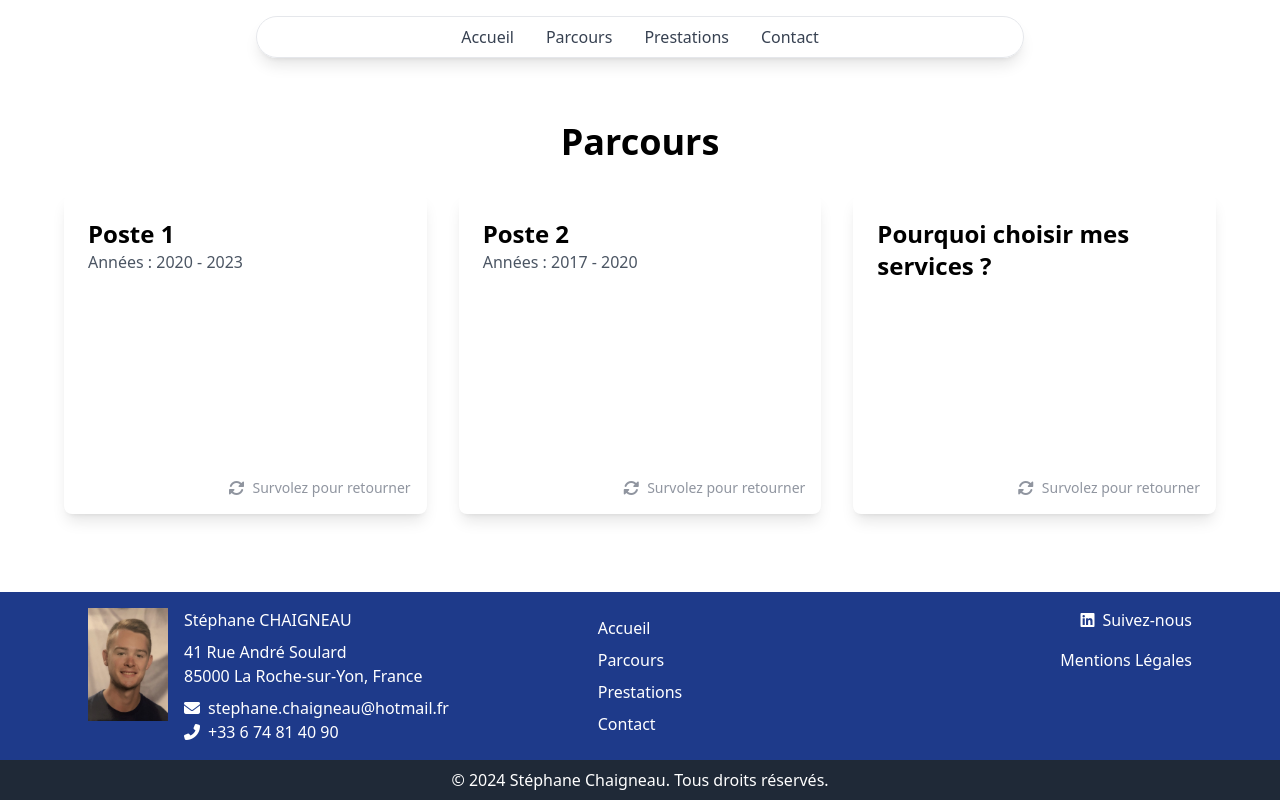
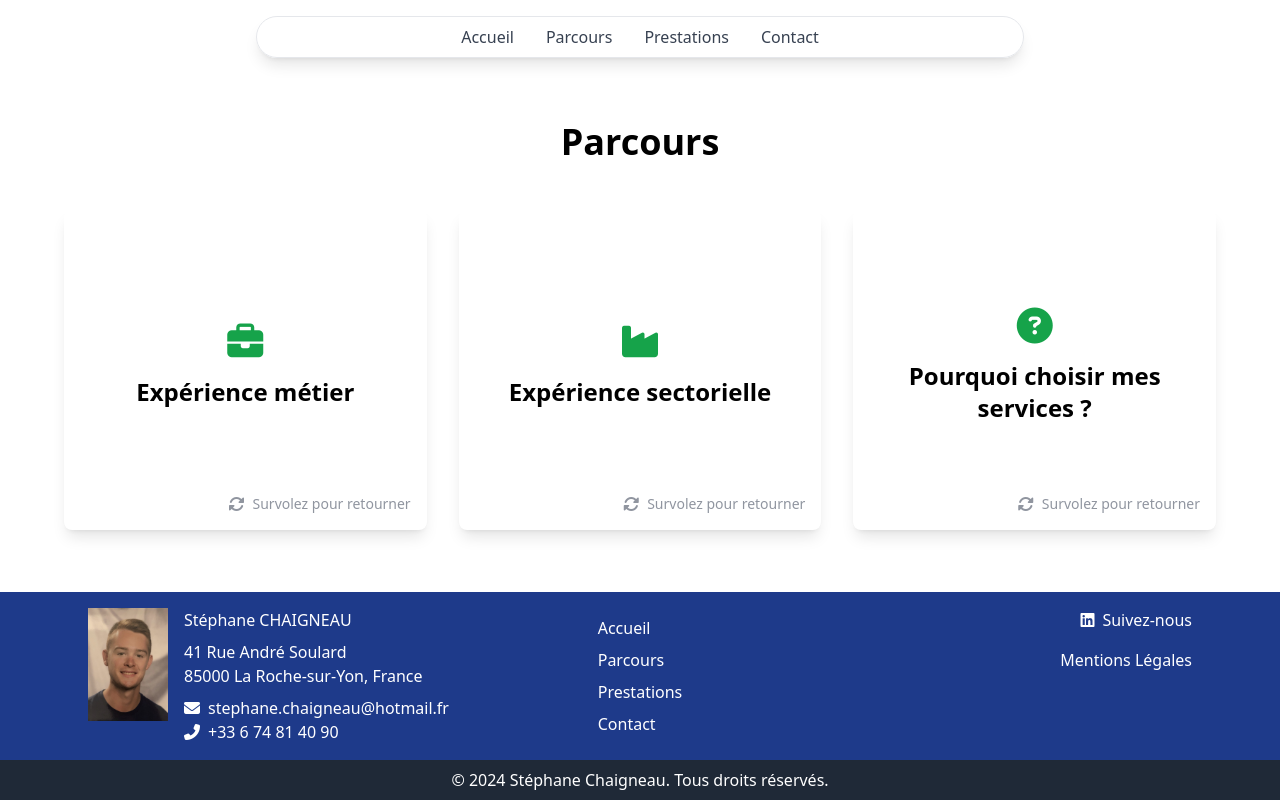
Before and after one commit to ChaigneauDoryan/stephanechaigneau.fr, a Nuxt app: page /parcours in a window 1280 px wide. Built offline with nearby package versions, Linux system fonts and the light colour scheme.

Commit message:
feat: updated text

```diff
--- a/pages/index.vue
+++ b/pages/index.vue
@@ -17,19 +17,16 @@
           <i class="fas fa-network-wired text-green-600 text-4xl mb-4"></i>
           <h3 class="text-2xl font-semibold mb-4 text-green-600">Référencement nouveaux clients / réseaux de distribution</h3>
           <p class="text-gray-700 mb-4">Identifiez de nouvelles opportunités de croissance grâce à un nouveau portefeuille clients.</p>
-          <NuxtLink to="/prestations" class="text-green-600 hover:underline">En savoir plus &rarr;</NuxtLink>
         </div>
         <div class="bg-white shadow-md rounded-lg p-6 hover:shadow-xl transition-shadow duration-300">
           <i class="fas fa-handshake text-green-600 text-4xl mb-4"></i>
           <h3 class="text-2xl font-semibold mb-4 text-green-600">Gestion commerciale</h3>
           <p class="text-gray-700 mb-4">Management de transition ou suivi permanent des dossiers clients.</p>
-          <NuxtLink to="/prestations" class="text-green-600 hover:underline">En savoir plus &rarr;</NuxtLink>
         </div>
         <div class="bg-white shadow-md rounded-lg p-6 hover:shadow-xl transition-shadow duration-300">
           <i class="fas fa-lightbulb text-green-600 text-4xl mb-4"></i>
           <h3 class="text-2xl font-semibold mb-4 text-green-600">Développement de nouveaux produits / concepts</h3>
           <p class="text-gray-700 mb-4">Renforcez votre position sur le marché via l'innovation.</p>
-          <NuxtLink to="/prestations" class="text-green-600 hover:underline">En savoir plus &rarr;</NuxtLink>
         </div>
       </div>
     </section>
@@ -38,6 +35,7 @@
       <div class="max-w-6xl mx-auto px-4 text-center">
         <h2 class="text-4xl font-bold mb-4 text-gray-800">Pourquoi choisir mes services ?</h2>
         <p class="text-lg text-gray-600 mb-6">Fort de 25 ans d'expérience dans le commerce du secteur agroalimentaire, j'accompagne les entreprises dans leur développement commercial à travers différentes missions adaptées à leurs besoins.</p>
+        <NuxtLink to="/parcours" class="text-green-600 hover:underline">En savoir plus &rarr;</NuxtLink>
       </div>
     </section>
 
--- a/pages/parcours.vue
+++ b/pages/parcours.vue
@@ -1,7 +1,7 @@
 <template>
   <div>
     <section class="py-8 bg-white mt-8">
-      <h2 class="text-4xl font-bold text-center">Parcours</h2>
+      <h2 class="text-4xl font-bold text-center mb-12">Parcours</h2>
       <div class="mt-8 grid grid-cols-1 md:grid-cols-3 gap-8 max-w-6xl mx-auto">
         <!-- Carte 1 -->
         <div
@@ -14,10 +14,9 @@
             :class="{'rotate-y-180': flippedCard === 'card1' && isMobile, 'group-hover:rotate-y-180': !isMobile}"
           >
             <!-- Recto -->
-            <div class="absolute inset-0 backface-hidden w-full h-full bg-white shadow-lg rounded-lg p-6 group-hover:shadow-2xl transition-shadow duration-300">
-              <h3 class="text-2xl font-bold">Poste 1</h3>
-              <p class="text-gray-600">Années : 2020 - 2023</p>
-              <!-- Indicateur de retournement -->
+            <div class="absolute inset-0 backface-hidden w-full h-full bg-white shadow-lg rounded-lg p-6 flex flex-col justify-center items-center text-center group-hover:shadow-2xl transition-shadow duration-300">
+              <i class="fas fa-briefcase text-green-600 text-4xl mb-4"></i>
+              <h3 class="text-2xl font-bold mb-2">Expérience métier</h3>
               <div class="absolute bottom-4 right-4 flex items-center text-gray-500 opacity-75 group-hover:opacity-100 transition-opacity duration-300">
                 <i class="fas fa-sync-alt mr-2"></i>
                 <span class="text-sm" v-if="isMobile">Cliquez pour retourner</span>
@@ -25,13 +24,8 @@
               </div>
             </div>
             <!-- Verso -->
-            <div class="absolute inset-0 backface-hidden w-full h-full bg-green-600 shadow-lg rounded-lg p-6 rotate-y-180">
-              <h3 class="text-xl font-bold text-white">Principales missions</h3>
-              <ul class="mt-4 text-white space-y-2">
-                <li>- Mission 1</li>
-                <li>- Mission 2</li>
-                <li>- Mission 3</li>
-              </ul>
+            <div class="absolute inset-0 backface-hidden w-full h-full bg-green-600 shadow-lg rounded-lg p-6 rotate-y-180 flex flex-col justify-center items-center text-center">
+              <h2 class="text-xl font-bold text-white mb-4">Solide expérience en gestion de comptes clés et en direction commerciale depuis plus de 20 ans dans le secteur de l'agroalimentaire.</h2>
             </div>
           </div>
         </div>
@@ -47,9 +41,9 @@
             :class="{'rotate-y-180': flippedCard === 'card2' && isMobile, 'group-hover:rotate-y-180': !isMobile}"
           >
             <!-- Recto -->
-            <div class="absolute inset-0 backface-hidden w-full h-full bg-white shadow-lg rounded-lg p-6 group-hover:shadow-2xl transition-shadow duration-300">
-              <h3 class="text-2xl font-bold">Poste 2</h3>
-              <p class="text-gray-600">Années : 2017 - 2020</p>
+            <div class="absolute inset-0 backface-hidden w-full h-full bg-white shadow-lg rounded-lg p-6 flex flex-col justify-center items-center text-center group-hover:shadow-2xl transition-shadow duration-300">
+              <i class="fas fa-industry text-green-600 text-4xl mb-4"></i>
+              <h3 class="text-2xl font-bold mb-2">Expérience sectorielle</h3>
               <div class="absolute bottom-4 right-4 flex items-center text-gray-500 opacity-75 group-hover:opacity-100 transition-opacity duration-300">
                 <i class="fas fa-sync-alt mr-2"></i>
                 <span class="text-sm" v-if="isMobile">Cliquez pour retourner</span>
@@ -57,13 +51,8 @@
               </div>
             </div>
             <!-- Verso -->
-            <div class="absolute inset-0 backface-hidden w-full h-full bg-green-600 shadow-lg rounded-lg p-6 rotate-y-180">
-              <h3 class="text-xl font-bold text-white">Principales missions</h3>
-              <ul class="mt-4 text-white space-y-2">
-                <li>- Mission 1</li>
-                <li>- Mission 2</li>
-                <li>- Mission 3</li>
-              </ul>
+            <div class="absolute inset-0 backface-hidden w-full h-full bg-green-600 shadow-lg rounded-lg p-6 rotate-y-180 flex flex-col justify-center items-center text-center">
+              <h2 class="text-xl font-bold text-white mb-4">Parfaite connaissance du marché des produits de la mer et des circuits de distribution GMS frais, RHD surgelés et circuits spécialisés en frais et surgelés</h2>
             </div>
           </div>
         </div>
@@ -79,8 +68,9 @@
             :class="{'rotate-y-180': flippedCard === 'card3' && isMobile, 'group-hover:rotate-y-180': !isMobile}"
           >
             <!-- Recto -->
-            <div class="absolute inset-0 backface-hidden w-full h-full bg-white shadow-lg rounded-lg p-6 group-hover:shadow-2xl transition-shadow duration-300">
-              <h3 class="text-2xl font-bold">Pourquoi choisir mes services ?</h3>
+            <div class="absolute inset-0 backface-hidden w-full h-full bg-white shadow-lg rounded-lg p-6 flex flex-col justify-center items-center text-center group-hover:shadow-2xl transition-shadow duration-300">
+              <i class="fas fa-question-circle text-green-600 text-4xl mb-4"></i>
+              <h3 class="text-2xl font-bold mb-2">Pourquoi choisir mes services ?</h3>
               <div class="absolute bottom-4 right-4 flex items-center text-gray-500 opacity-75 group-hover:opacity-100 transition-opacity duration-300">
                 <i class="fas fa-sync-alt mr-2"></i>
                 <span class="text-sm" v-if="isMobile">Cliquez pour retourner</span>
@@ -88,13 +78,25 @@
               </div>
             </div>
             <!-- Verso -->
-            <div class="absolute inset-0 backface-hidden w-full h-full bg-green-600 shadow-lg rounded-lg p-6 rotate-y-180">
-              <h3 class="text-xl font-bold text-white">Principales missions</h3>
-              <ul class="mt-4 text-white space-y-2">
-                <li>- Mission 1</li>
-                <li>- Mission 2</li>
-                <li>- Mission 3</li>
-              </ul>
+            <div class="absolute inset-0 backface-hidden w-full h-full bg-gradient-to-br from-green-500 to-green-700 shadow-lg rounded-lg p-6 rotate-y-180 flex flex-col justify-center text-center text-white">
+              <!-- Design plus original -->
+              <div class="space-y-4">
+                <div class="flex items-center justify-center">
+                  <i class="fas fa-tools text-2xl mr-2"></i>
+                  <span class="font-bold">Opérationnalité</span>
+                  <p class="ml-2">Une approche opérationnelle et pragmatique des missions.</p>
+                </div>
+                <div class="flex items-center justify-center">
+                  <i class="fas fa-arrows-alt text-2xl mr-2"></i>
+                  <span class="font-bold">Souplesse</span>
+                  <p class="ml-2">Structure légère capable de s'adapter aux contraintes et spécificités des clients.</p>
+                </div>
+                <div class="flex items-center justify-center">
+                  <i class="fas fa-chart-line text-2xl mr-2"></i>
+                  <span class="font-bold">Vision à long terme</span>
+                  <p class="ml-2">Volonté d'établir une relation de partenariat durable.</p>
+                </div>
+              </div>
             </div>
           </div>
         </div>
@@ -108,17 +110,15 @@ export default {
   name: "Parcours",
   data() {
     return {
-      isMobile: false, // Détecte si l'utilisateur est sur mobile
-      flippedCard: null // Gère quelle carte est retournée
+      isMobile: false,
+      flippedCard: null
     };
   },
   mounted() {
-    // Détecte si l'utilisateur est sur mobile
     this.isMobile = /Mobi|Android/i.test(navigator.userAgent);
   },
   methods: {
     toggleFlip(card) {
-      // Bascule l'état de la carte sélectionnée
       if (this.isMobile) {
         this.flippedCard = this.flippedCard === card ? null : card;
       }
```
Also changed, not shown: pages/prestations.vue (+13 -40 lines).
